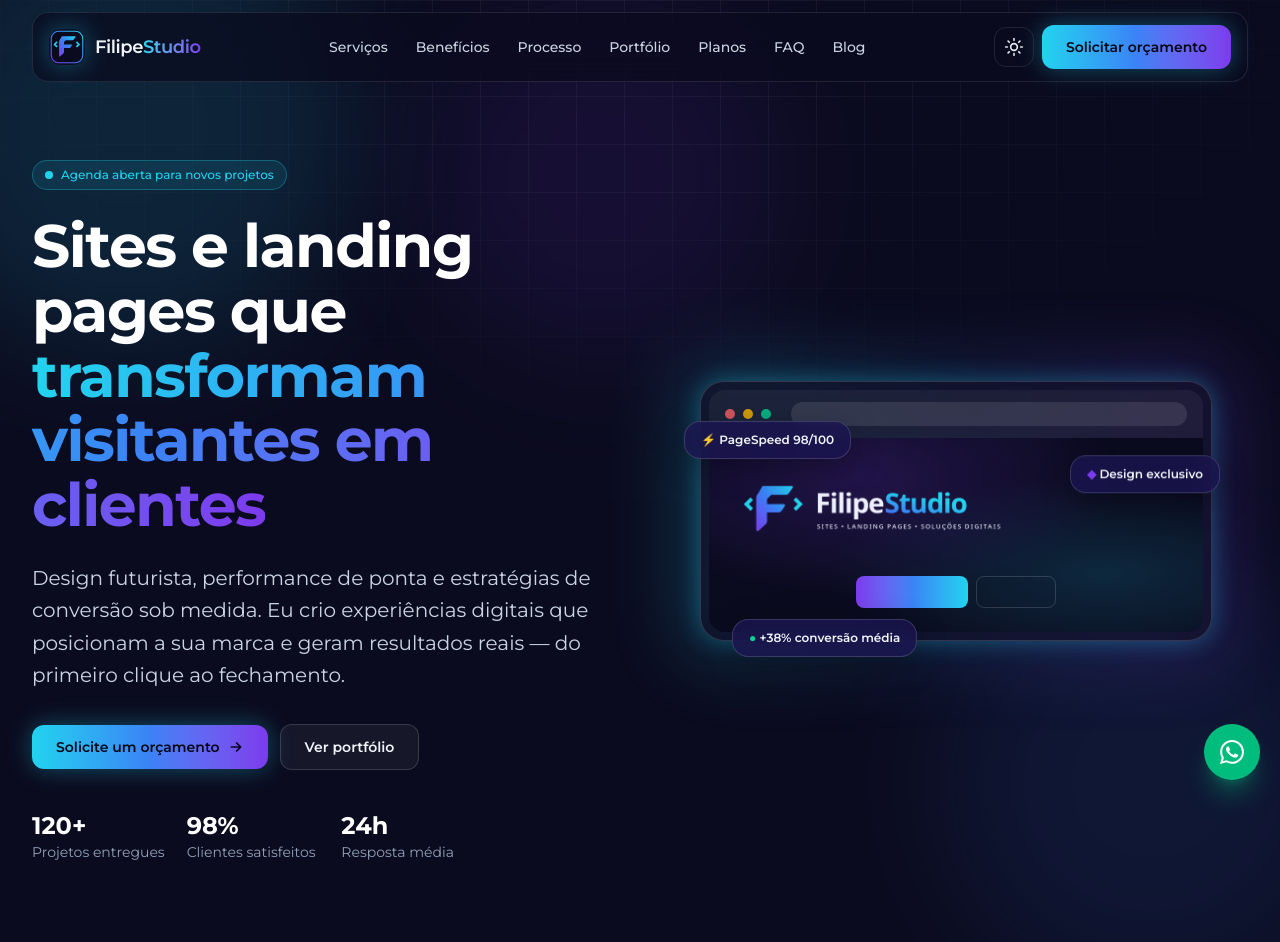
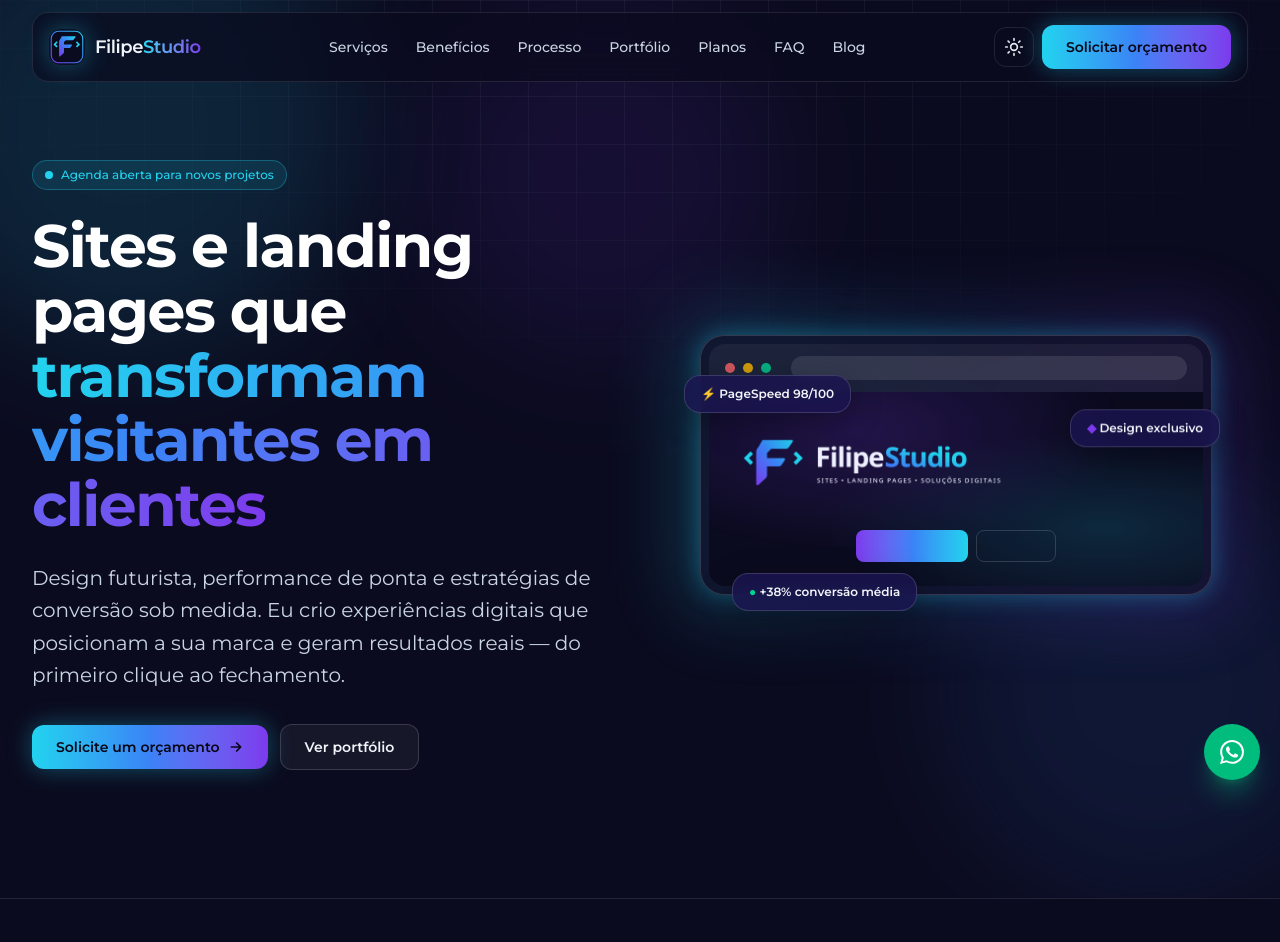
Before and after one commit to FilipePRodrigues/filipestudio-site, a React (Vite) app: page / in a window 1280 px wide. Shown: the top 942 px of the page. Built offline with nearby package versions, Linux system fonts and the light colour scheme.

Commit message:
Center portfolio card, remove hero stats

```diff
--- a/src/components/Hero.tsx
+++ b/src/components/Hero.tsx
@@ -1,19 +1,4 @@
-import { useCounter } from '../hooks/useCounter.ts'
 import { assetUrl } from '../lib/asset.ts'
-
-function Stat({ target, suffix, label }: { target: number; suffix: string; label: string }) {
-  const { value, ref } = useCounter(target)
-  return (
-    <div>
-      <dt className="sr-only">{label}</dt>
-      <dd className="font-display text-2xl font-bold text-slate-900 dark:text-white">
-        <span ref={ref}>{value}</span>
-        {suffix}
-      </dd>
-      <dd className="text-sm text-slate-500 dark:text-slate-400">{label}</dd>
-    </div>
-  )
-}
 
 export function Hero() {
   return (
@@ -65,12 +50,6 @@
                 Ver portfólio
               </a>
             </div>
-
-            <dl className="mt-10 grid max-w-md grid-cols-3 gap-4">
-              <Stat target={120} suffix="+" label="Projetos entregues" />
-              <Stat target={98} suffix="%" label="Clientes satisfeitos" />
-              <Stat target={24} suffix="h" label="Resposta média" />
-            </dl>
           </div>
 
           <div className="reveal" aria-hidden="true">
--- a/src/components/Portfolio.tsx
+++ b/src/components/Portfolio.tsx
@@ -17,7 +17,7 @@
           </p>
         </div>
 
-        <div className="mt-14 grid gap-6 sm:grid-cols-2 lg:grid-cols-3">
+        <div className="mx-auto mt-14 grid max-w-lg gap-6">
           {PORTFOLIO.map((item) => (
             <a
               key={item.id}
```
